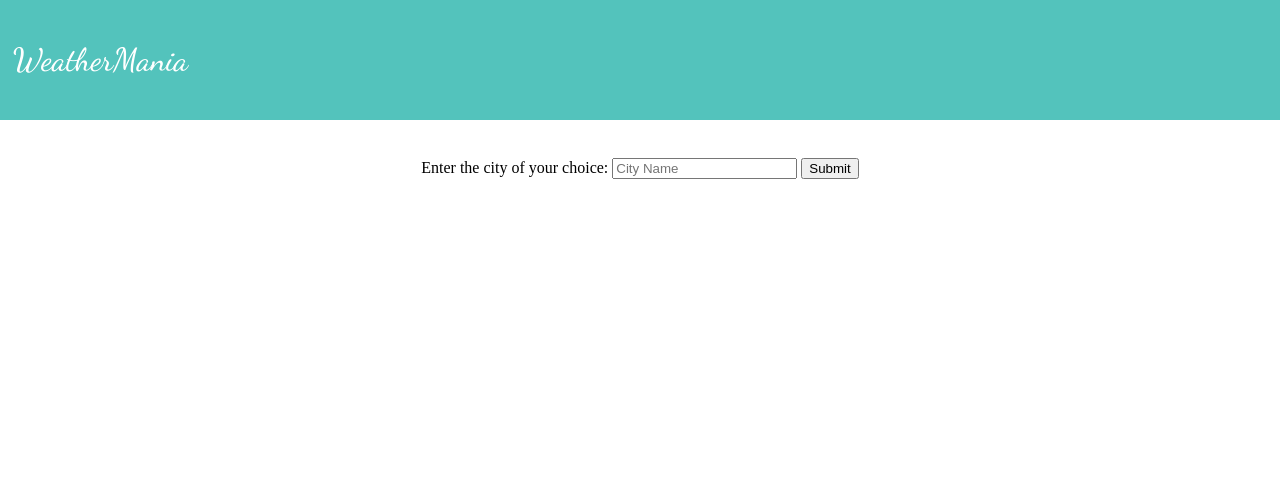
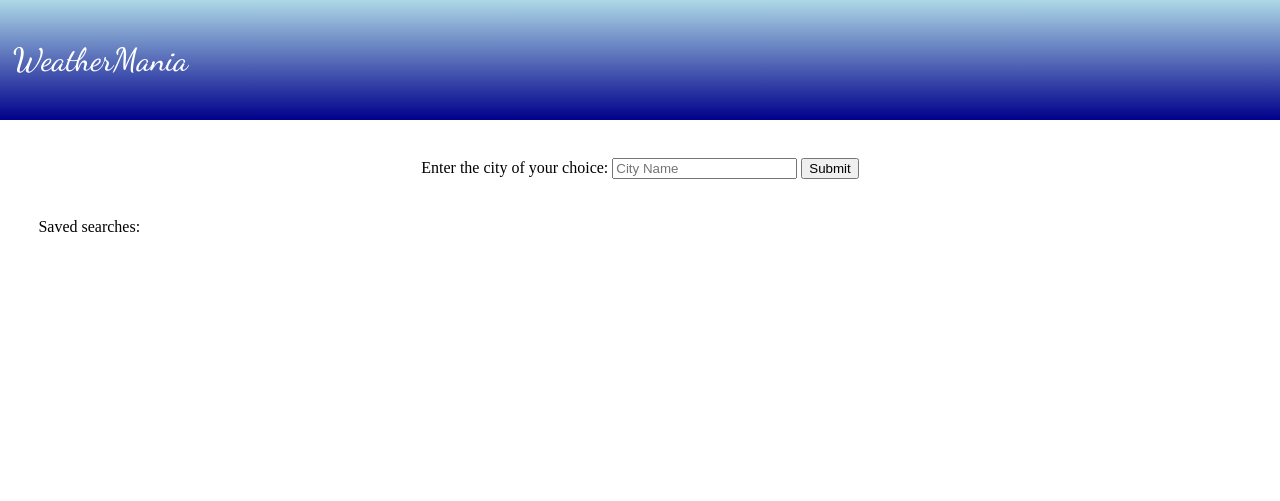
Before and after one commit to danielhamam/WeatherMania, a Flask app: page / in a window 1280 px wide. Shown: the top 501 px of the page. Run offline with Flask 2, Linux system fonts and the light colour scheme.

Commit message:
Includes saved previous searches, and changes to card formatting

```diff
--- a/app.py
+++ b/app.py
@@ -1,12 +1,11 @@
 from flask import Flask
 from weathermania.routes import weathermania, api
-import logging
 
 # Run instance of the Flask class (serves as WSGI application)
 app = Flask(__name__)
 
 # Lower logging level to debug
-logging.basicConfig(level=logging.DEBUG)
+# logging.basicConfig(level=logging.DEBUG)
 
 # Register blueprints
 app.register_blueprint(weathermania.bp)
--- a/weathermania/helpers.py
+++ b/weathermania/helpers.py
@@ -1,6 +1,6 @@
 from flask import request
 from config import weather_api_key
-import requests, logging
+import requests
 
 # --------------------------------------------------------------------------------------------
 # Method Name: get_city_info
@@ -14,5 +14,4 @@ def get_city_info(city_name):
                 params=payload
     )
     data = response.json() # deserializes
-    logging.debug("City information", data)
     return data[0] # dictionary within a list
--- a/weathermania/routes/api.py
+++ b/weathermania/routes/api.py
@@ -1,11 +1,26 @@
 from flask import Blueprint, request, render_template
 from config import weather_api_key
 from weathermania.helpers import get_city_info
-import requests, logging
+import requests
 
 # Set this up as a blueprint. Name of blueprint
 bp = Blueprint('api', 'api')
 weather_api_url = "http://api.openweathermap.org/data"
+saved_responses = []
+
+# --------------------------------------------------------------------------------------------
+# API Name: mock_weather_forecast
+# Purpose: Returns JSON representation of what to expect in Weather API
+# --------------------------------------------------------------------------------------------
+@bp.route("/mock_weather_forecast", methods=['GET']) # tells Flask what URL should trigger the function
+def get_mock_weather_forecast():
+    # Get City Info API
+    payload = {'lat': '35', 'lon': '139', 'units': 'imperial', 'appid': weather_api_key}
+    response = requests.get(
+            "https://api.openweathermap.org/data/2.5/weather",
+            params=payload
+    )
+    return response.json()
 
 # --------------------------------------------------------------------------------------------
 # API Name: get_weather_forecast
@@ -19,9 +34,10 @@ def get_weather_forecast():
         raise Exception("City name argment not provided. Aborting...")
     else:
         city_info = get_city_info(request.args.get('city_name'))
-        payload = {'lat': city_info.get("lat"), 'lon': city_info.get("lon"), 'appid': weather_api_key}
+        payload = {'lat': city_info.get("lat"), 'lon': city_info.get("lon"), 'units': 'imperial', 'appid': weather_api_key}
         response = requests.get(
                 "https://api.openweathermap.org/data/2.5/weather",
                 params=payload
-    )
-    return render_template("app.html", weather_data=response.json())
+        )
+    saved_responses.append(response.json())
+    return render_template("app.html", weather_data=response.json(), prev_weather_data_list=saved_responses)
--- a/weathermania/static/css/main.css
+++ b/weathermania/static/css/main.css
@@ -1,26 +1,69 @@
+/*******************************************************************
+********************************************************************
+                    MAIN COMPONENT STYLING
+********************************************************************
+********************************************************************/
+
+
 #location-form {
     margin-top: 3%;
 }
 
-#forecast-grid {
-    margin: auto;
-    padding-top: 10%;
-    display: grid;
-    column-gap: 20%;
-    text-align: center;
-    box-shadow: 5pt;
+#response-weather-container {
+    margin-top: 3%;
+    margin-left: 45%;
 }
 
-.forecast-header {
-    font-size: 2em;
-    font-family: 'IBM Plex Sans Arabic', sans-serif;
+#prev-responses-weather-container {
+    display: flex;
+    flex-direction: row;
+    margin-top: 2%;
+    margin-left: 4%;
+    overflow: auto;
+    /* column-gap: 5px; */
+    flex: 1;
+    flex-wrap: wrap;
 }
 
-.forecast-item {
-    font-family: 'IBM Plex Sans Arabic', sans-serif;
+.prev-box {
+    display: flex;
+    min-height: min-content; /* needs vendor prefixes */
 }
 
+/*******************************************************************
+********************************************************************
+                RESPONSE WEATHER CARD STYLING
+********************************************************************
+********************************************************************/
+
 .forecast-card {
-    stroke: black;
-    stroke-width: 1px;
+    border: 0.25px solid;
+    border-radius: 5%;
+    font-family: 'Helvetica', sans-serif;
+    width: 10em;
+    height: 13em;
 }
+
+.forecast-grid {
+    display: flex;
+    flex-direction: column;
+    align-items: center; /* centers horizontally (center on cross axis -- rows) */
+    box-shadow: 5pt;
+    column-gap: 25px;
+}
+
+.forecast-header-text {
+    font-weight: 500;
+}
+
+.forecast-img {
+    /* padding: 5%; */
+}
+
+.forecast-text {
+    text-align: center;
+}
+
+.forecast-data {
+    padding-top: 15%;
+}
--- a/weathermania/static/css/navbar.css
+++ b/weathermania/static/css/navbar.css
@@ -1,7 +1,7 @@
 #navbar {
     width: 100%;
     height: 15%;
-    background-color: #53c3bc;
+    background-image: linear-gradient(lightblue, darkblue);
 }
 
 .navbar-text {
--- a/weathermania/templates/app.html
+++ b/weathermania/templates/app.html
@@ -4,6 +4,6 @@
   <body>
     {% include 'includes/navbar.html' %}
     {% include 'includes/main.html' %}
-    {% include 'includes/footer.html' %}
+    <!-- {% include 'includes/footer.html' %} -->
   </body>
 </html>
--- a/weathermania/templates/includes/main.html
+++ b/weathermania/templates/includes/main.html
@@ -5,13 +5,13 @@
     <input type="submit">
 </form>
 
-<!-- This is where you show the result in card form -->
-{% if weather_data is defined %}
-    <div class="forecast-card">
-        <div id="forecast-grid">
-            <div class="forecast-item forecast-header"> {{weather_data['name']}}</div>
-            <div class="forecast-item"> {{weather_data['main']['temp']}}˚F</div>
-            <div class="forecast-item"> {{weather_data['weather'][0]['description']}}</div>
-        </div>
-    </div>
-{% endif %}
+<!-- This is where we show the result in card form -->
+<div id="response-weather-container">
+    {% include 'response-weather-card.html' %}
+</div>
+
+<!-- This is where we show the past results -->
+<div style="margin-left: 3%; font-weight: 500;"> Saved searches: </div>
+<div id="prev-responses-weather-container">
+    <div> {% include 'prev-responses-weather-container.html' %} </div>
+</div>
--- /dev/null
+++ b/weathermania/templates/prev-responses-weather-container.html
@@ -0,0 +1,7 @@
+{% if prev_weather_data_list is defined %}
+    <div class="prev-box">
+        {% for weather_data in prev_weather_data_list %}
+            {% include 'includes/card-base.html' %}
+        {% endfor %}
+    </div>
+{% endif %}
--- /dev/null
+++ b/weathermania/templates/response-weather-card.html
@@ -0,0 +1,3 @@
+{% if weather_data is defined %}
+    {% include 'includes/card-base.html' %}
+{% endif %}
```
Also changed, not shown: weathermania/templates/includes/card-base.html (added, +11 -0 lines), weathermania/static/img/testcity.jpeg (added), weathermania/static/js/helper.js (added).
